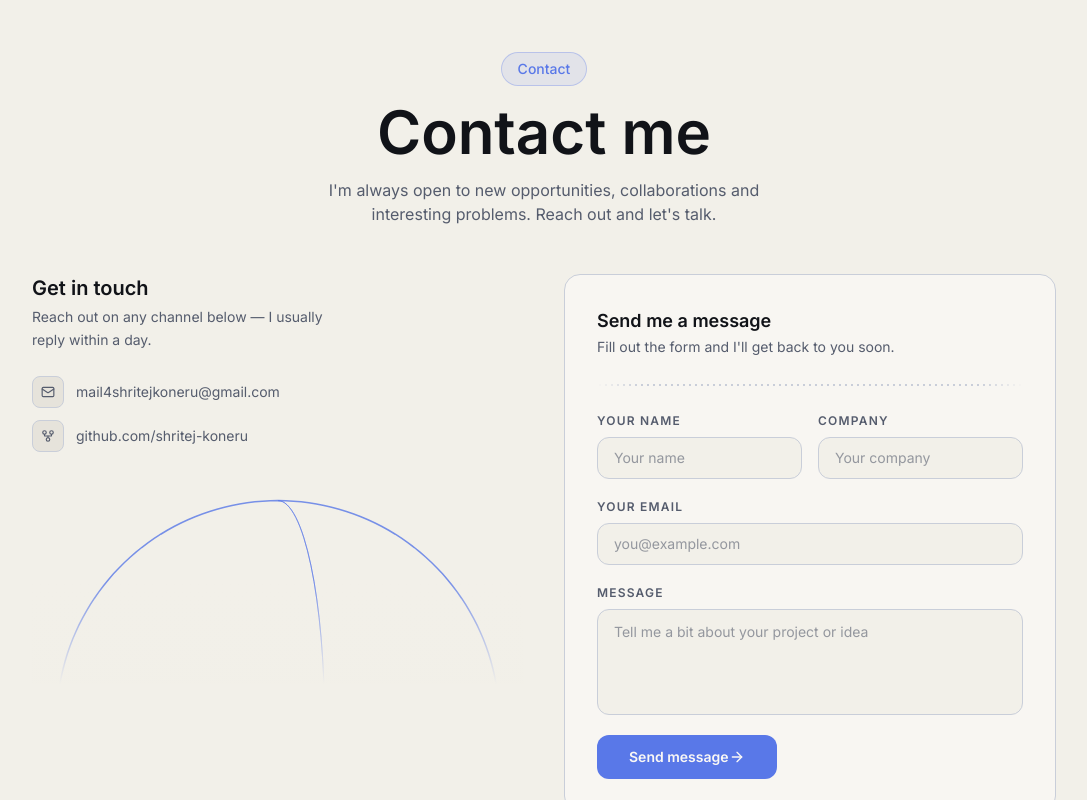
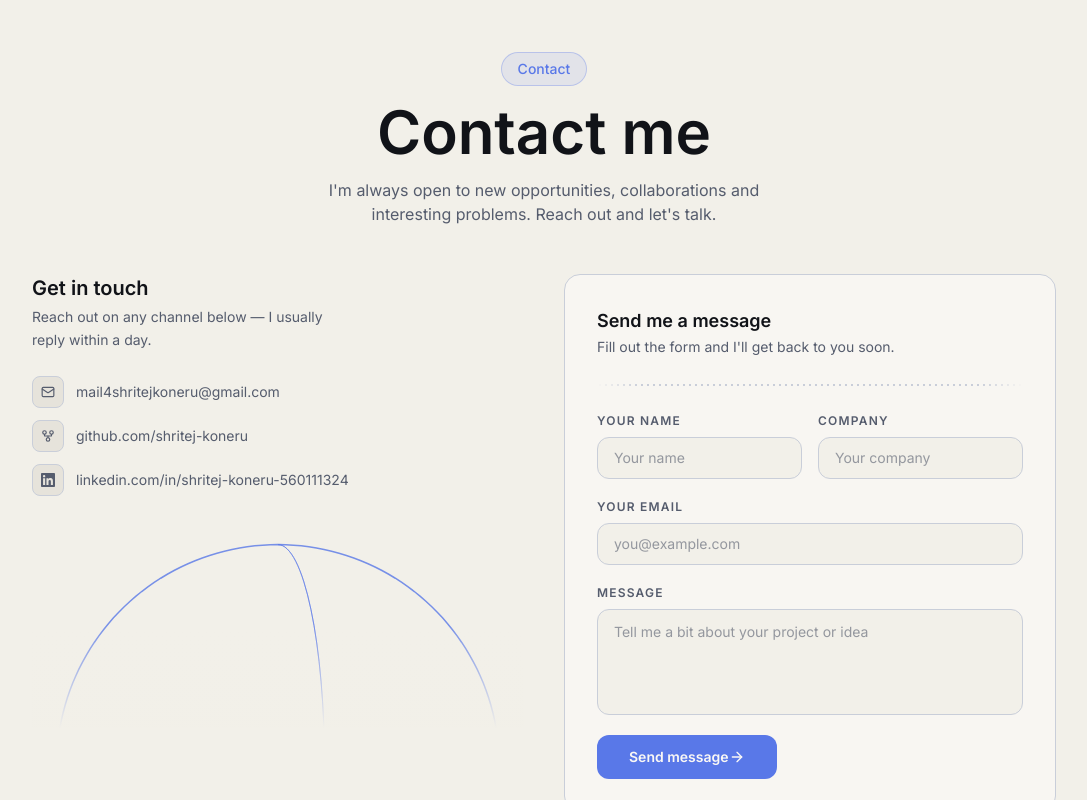
Before and after one commit to shritej-koneru/portfolio, a React (Vite) app: page / in a window 1280 px wide. Shown: the part 11200-12000 px from the top of the page, without its empty margins (96-1183 px from the left). Built offline with nearby package versions, Linux system fonts and the light colour scheme; no server answers.

Commit message:
content(scene-07): add LinkedIn to the contact links
Add the LinkedIn profile alongside email and GitHub. lucide no longer ships
brand icons, so the LinkedIn mark is a small inline SVG that inherits currentColor
like the lucide glyphs it sits beside.

```diff
--- a/src/components/ui/contact-with-globe.tsx
+++ b/src/components/ui/contact-with-globe.tsx
@@ -18,6 +18,20 @@
 
 const smoothEase: [number, number, number, number] = [0.25, 0.1, 0.25, 1];
 
+/** lucide dropped brand icons, so the LinkedIn mark is inlined here. */
+function LinkedinIcon({ className }: { className?: string }) {
+  return (
+    <svg
+      viewBox="0 0 24 24"
+      fill="currentColor"
+      aria-hidden="true"
+      className={className}
+    >
+      <path d="M20.447 20.452h-3.554v-5.569c0-1.328-.027-3.037-1.852-3.037-1.853 0-2.136 1.445-2.136 2.939v5.667H9.351V9h3.414v1.561h.046c.477-.9 1.637-1.85 3.37-1.85 3.601 0 4.267 2.37 4.267 5.455v6.286zM5.337 7.433a2.062 2.062 0 01-2.063-2.065 2.064 2.064 0 112.063 2.065zm1.782 13.019H3.555V9h3.564v11.452zM22.225 0H1.771C.792 0 0 .774 0 1.729v20.542C0 23.227.792 24 1.771 24h20.451C23.2 24 24 23.227 24 22.271V1.729C24 .774 23.2 0 22.222 0h.003z" />
+    </svg>
+  );
+}
+
 const CONTACT_LINKS = [
   {
     icon: Mail,
@@ -28,6 +42,11 @@
     icon: GitFork,
     label: "github.com/shritej-koneru",
     href: "https://github.com/shritej-koneru",
+  },
+  {
+    icon: LinkedinIcon,
+    label: "linkedin.com/in/shritej-koneru-560111324",
+    href: "https://www.linkedin.com/in/shritej-koneru-560111324/",
   },
 ];
 
```
